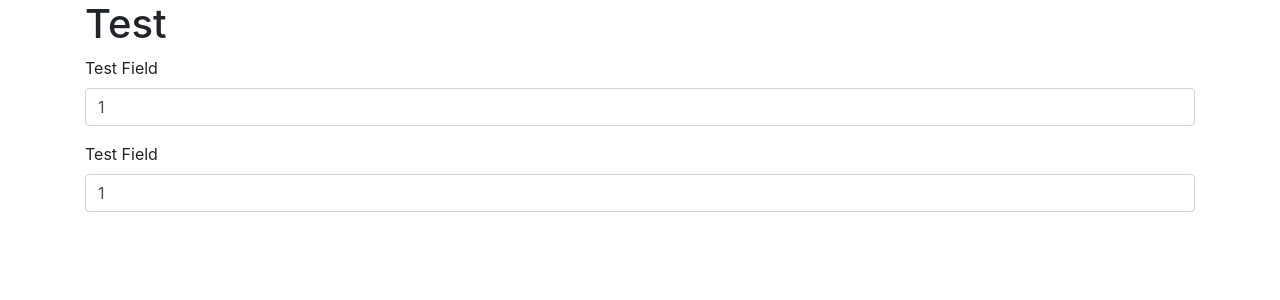
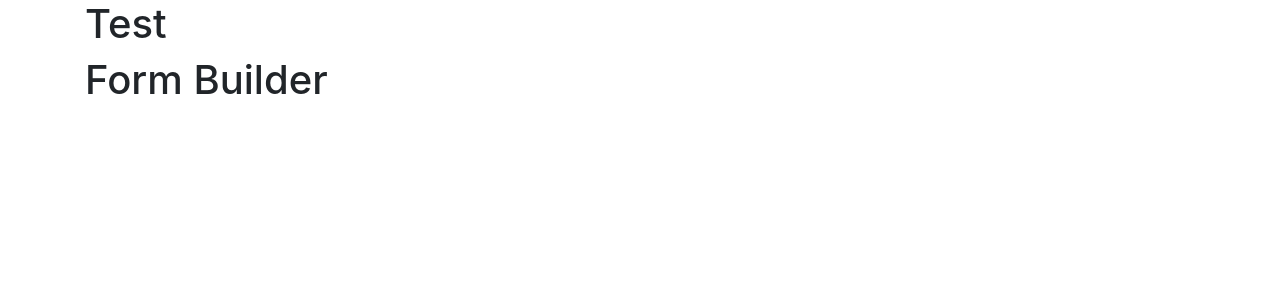
Before and after one commit to naveenkosigi/Dynamic-Form-Builder, a React (Create React App) app: page / in a window 1280 px wide. Shown: the top 300 px of the page. Built offline with nearby package versions, Linux system fonts and the light colour scheme.

Commit message:
Added formbuilder skeleton

```diff
--- a/src/App.js
+++ b/src/App.js
@@ -1,23 +1,21 @@
 import logo from './logo.svg';
 import './App.css';
 import Input from './components/FormBuilder/Input';
+import FormBuilder from './components/FormBuilder/FormBuilder';
 
 function App() {
+  console.log("App render");
+
   return (
     <div className="container">
       <h1>Test</h1>
-      <Input options = {{
-        label : {name : 'Test Field'},
-        input : {type : 'number'},
-        misc : {validator : (value => value > 5)}
-      }}
-      />
-      <Input options = {{
-        label : {name : 'Test Field'},
-        input : {type : 'text'},
-        misc : {validator : (value => value.trim().length === 0)}
-      }}
-      />
+      <FormBuilder formOptions={[
+        {
+          label : {name : 'Test Field'},
+          input : {type : 'number',name : 'field1'},
+          misc : {validator : (value => value > 5)}
+        }
+      ]}/>
     </div>
   );
 }
--- /dev/null
+++ b/src/components/FormBuilder/FormBuilder.js
@@ -0,0 +1,51 @@
+import { useMemo, useReducer } from "react"
+/*  [
+     {label : {}
+ *   input : {}
+ *   misc : {}
+ *  }
+ *  ]
+ *
+*/
+const FormBuilder = (props) => {
+
+    const constructedPayload = useMemo(() => {
+        const payLoad = {};
+
+        props.formOptions.forEach((option) => {
+            const inputName = option.input.name;
+            payLoad[inputName] = '';
+        });
+
+        console.log("payload constructor");
+
+        return payLoad;
+    },[]);
+
+    console.log("Memoized",constructedPayload);
+
+    const formReducer = (state,action) => {
+        switch(action.type){
+            case 'UPDATE' :
+                return{
+                    ...state,
+                    ...action.data
+                }
+            case 'GET' : {
+                return{
+                    ...state
+                }
+            }
+            default :
+                return state;
+        }
+    }
+
+    const [state,formActionDispatcher] = useReducer(formReducer,constructedPayload);
+
+    return(
+        <h1>Form Builder</h1>
+    )
+}
+
+export default FormBuilder;
--- a/src/components/FormBuilder/Input.js
+++ b/src/components/FormBuilder/Input.js
@@ -8,6 +8,7 @@ import useInput from "./use-Input"
  * {
  *   label : {}
  *   input : {}
+ *   misc : {}
  * }
  * @returns
  */
```
